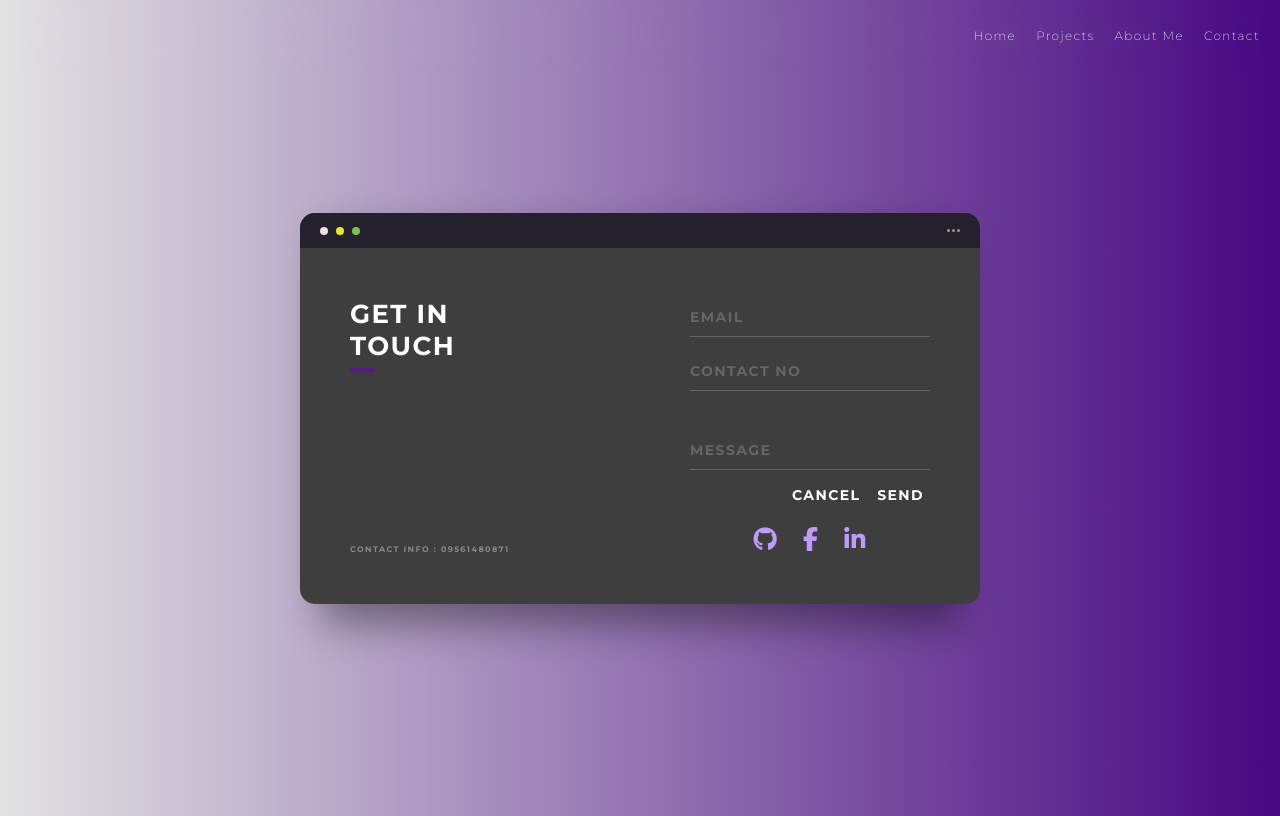
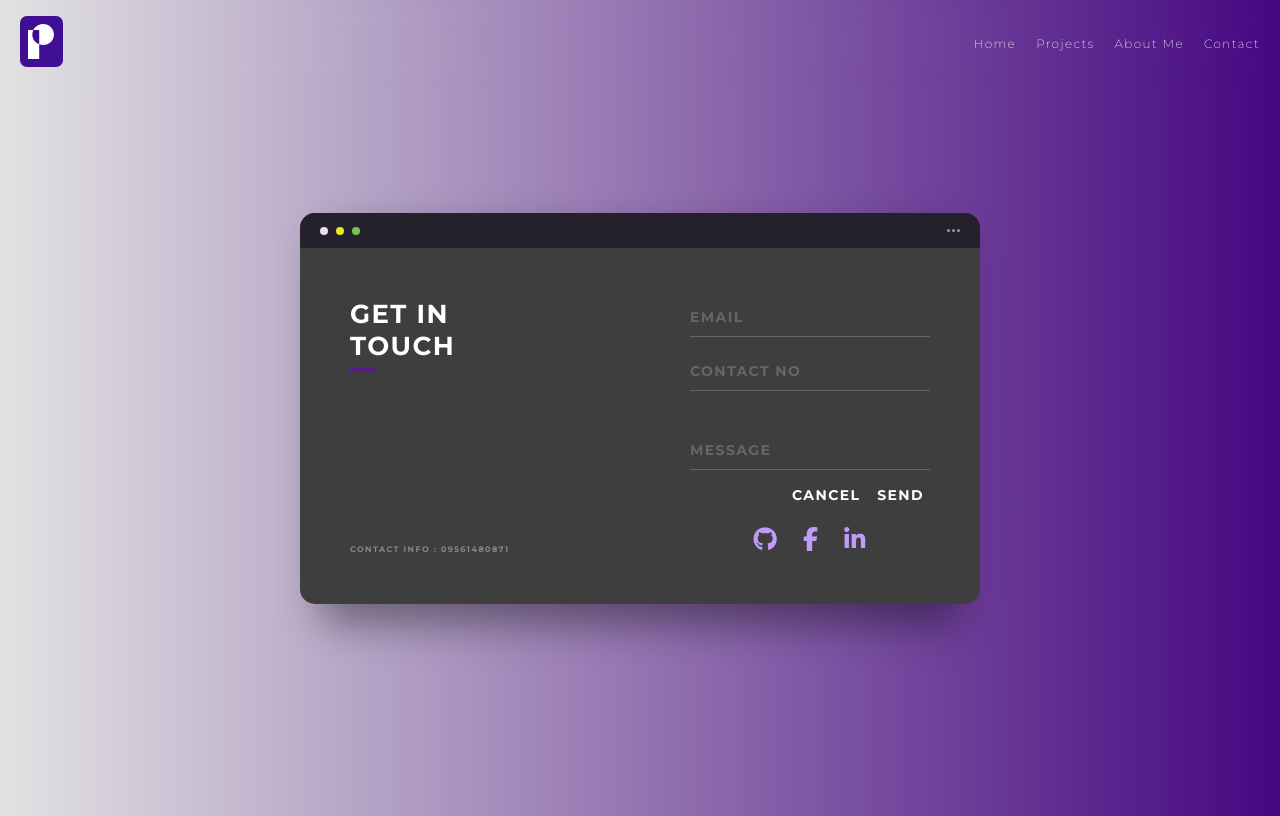
Before and after one commit to mhpen/Portfolio, a plain HTML site: page contact.html in a window 1280 px wide. Drawn offline with Linux system fonts and the light colour scheme; the site is published under a folder, as on GitHub Pages, so addresses that start at the root find nothing.

Commit message:
Update contact.html
update contact

```diff
--- a/contact.html
+++ b/contact.html
@@ -11,7 +11,7 @@
   <header>
     <nav>
         <div>
-            <img src="/Images/Logo.svg" alt="" class="Logo">
+            <img src="Images/Logo.svg" alt="" class="Logo">
         </div>
         <ul>
             <li><a href="index.html">Home</a></li>
```
